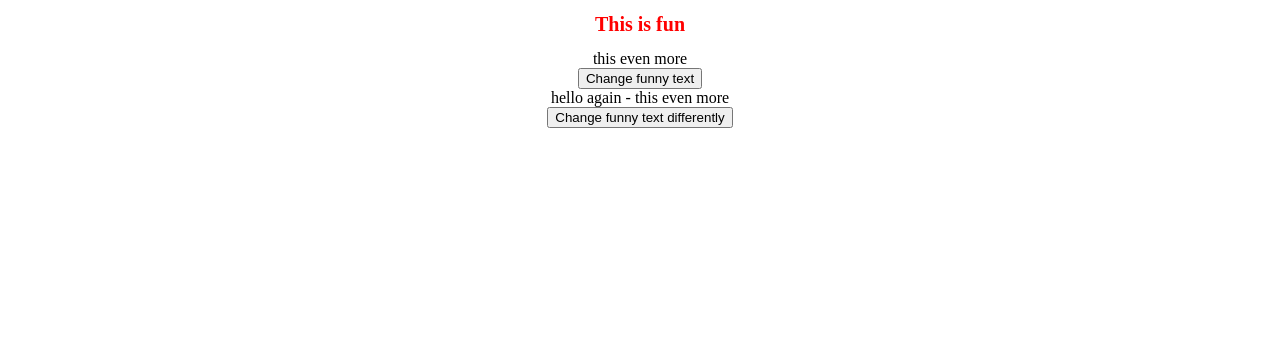
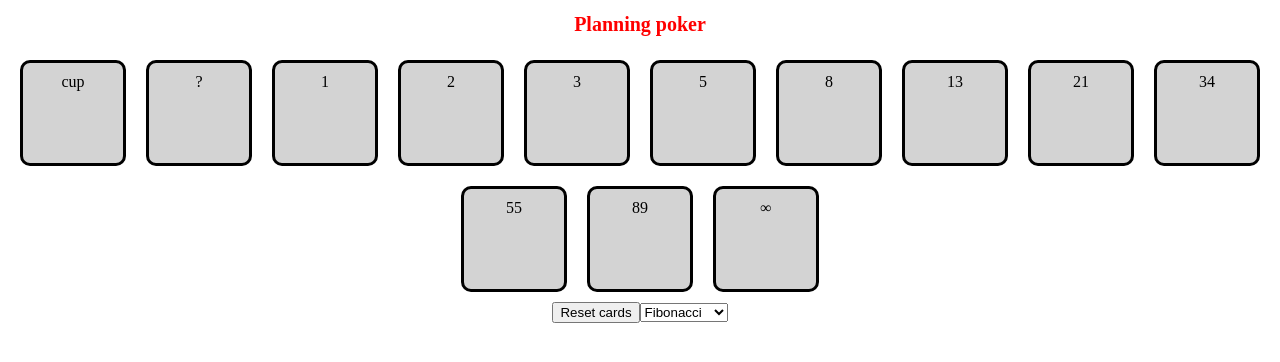
Before and after one commit to denisemeinhardt/js-days-vue-beginner-workshop, a Vue app: page / in a window 1280 px wide. Shown: the top 362 px of the page. Built offline with nearby package versions, Linux system fonts and the light colour scheme.

Commit message:
Add solution for exercise 3

```diff
--- a/src/components/ScrumEstimation.vue
+++ b/src/components/ScrumEstimation.vue
@@ -1,29 +1,47 @@
 <template>
   <div class="container">
-    <h1 class="funnyHeadline">This is fun</h1>
-    <div class="funnyText" :title="anotherFunnyText">
-      {{ funnyText }}
+    <h1 class="funnyHeadline">Planning poker</h1>
+    <div :title="anotherFunnyText">
+      <li
+        v-for="value in selectedPoker"
+        :key="value"
+        @click="setSelectedCard(value)"
+        class="awesomescrumestimation-card"
+        :class="{ 'awesomescrumestimation-card--selected': isSelected(value) }"
+      >
+        {{ value }}
+      </li>
     </div>
-    <button @click="resetText('lustiger')">Change funny text</button>
-    <div>
-      {{ anotherFunnyText + " - " + funnyText }}
-    </div>
-    <button @click="resetText('unlustiger')">
-      Change funny text differently
-    </button>
+    <button @click="resetCards()">Reset cards</button>
+    <select v-model="selectedPoker">
+      <option :value="scrumEstimationValues.fibonacci">Fibonacci</option>
+      <option :value="scrumEstimationValues.shirtSize">Tshirt sizes</option>
+    </select>
   </div>
 </template>
 
 <script lang="ts" setup>
 import { ref } from "vue";
-const funnyText = ref<string>("this even more");
+import scrumEstimationValues from "@/services/scrumEstimationValuesProvider";
 const anotherFunnyText = ref<string>("hello again");
-const resetText = (insertParameterHere: string) => {
-  funnyText.value = insertParameterHere + " wirds nicht mehr";
+const resetCards = () => {
+  selectedCard.value = undefined;
 };
+const selectedCard = ref<string>();
+const setSelectedCard = (value: string) => {
+  selectedCard.value = value;
+};
+const isSelected = (value: string) => {
+  if (value === selectedCard.value) {
+    return true;
+  }
+  return false;
+};
+const selectedPoker = ref(scrumEstimationValues.fibonacci);
 </script>
 
 <style lang="scss" scoped>
+@import "../style/_scrumestimation_card.scss";
 .funnyHeadline {
   color: red;
   font-size: 20px;
```
